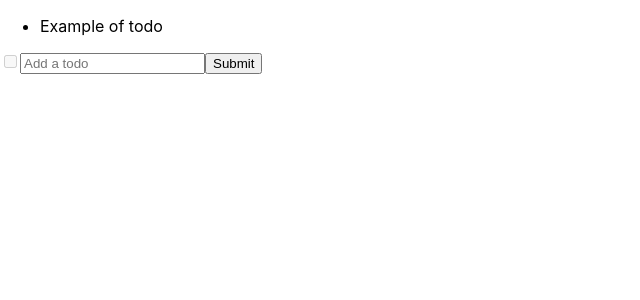
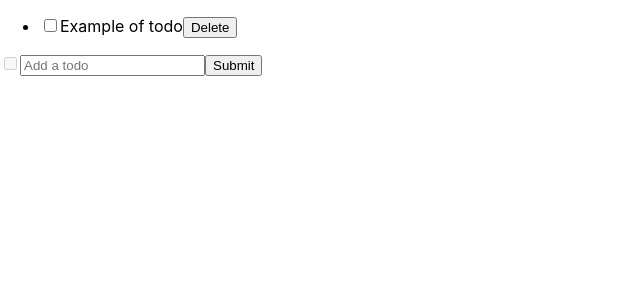
Before and after one commit to EmilieHumbert/react-todo-list-context, a React (Create React App) app: page / in a window 1280 px wide. Shown: the top 300 px of the page, without its empty margins (0-640 px from the left). Built offline with nearby package versions, Linux system fonts and the light colour scheme.

Commit message:
add delete button

```diff
--- /dev/null
+++ b/src/Components/DeleteButton.js
@@ -0,0 +1,7 @@
+import React from "react";
+
+const DeleteButton = ({ handleDelete }) => {
+  return <button onClick={handleDelete}>Delete</button>;
+};
+
+export default DeleteButton;
--- a/src/Components/ListTodos.js
+++ b/src/Components/ListTodos.js
@@ -1,13 +1,23 @@
 import React, { useContext } from "react";
 import ListContext from "../ListContext";
+
+import Todo from "./Todo";
 
 const ListTodos = () => {
   const [list, setList] = useContext(ListContext);
 
+  const handleDelete = (todo) => {
+    setList(list.filter((listTodo) => listTodo !== todo));
+  };
+
   return (
     <ul>
       {list.map((todo) => (
-        <li key={todo.id}>{todo.text}</li>
+        <Todo
+          key={todo.id}
+          todo={todo}
+          handleDelete={() => handleDelete(todo)}
+        />
       ))}
     </ul>
   );
--- /dev/null
+++ b/src/Components/Todo.js
@@ -0,0 +1,15 @@
+import React from "react";
+
+import DeleteButton from "./DeleteButton";
+
+const Todo = ({ todo, handleDelete }) => {
+  return (
+    <li>
+      <input type="checkbox" />
+      {todo.text}
+      <DeleteButton handleDelete={handleDelete} />
+    </li>
+  );
+};
+
+export default Todo;
```
